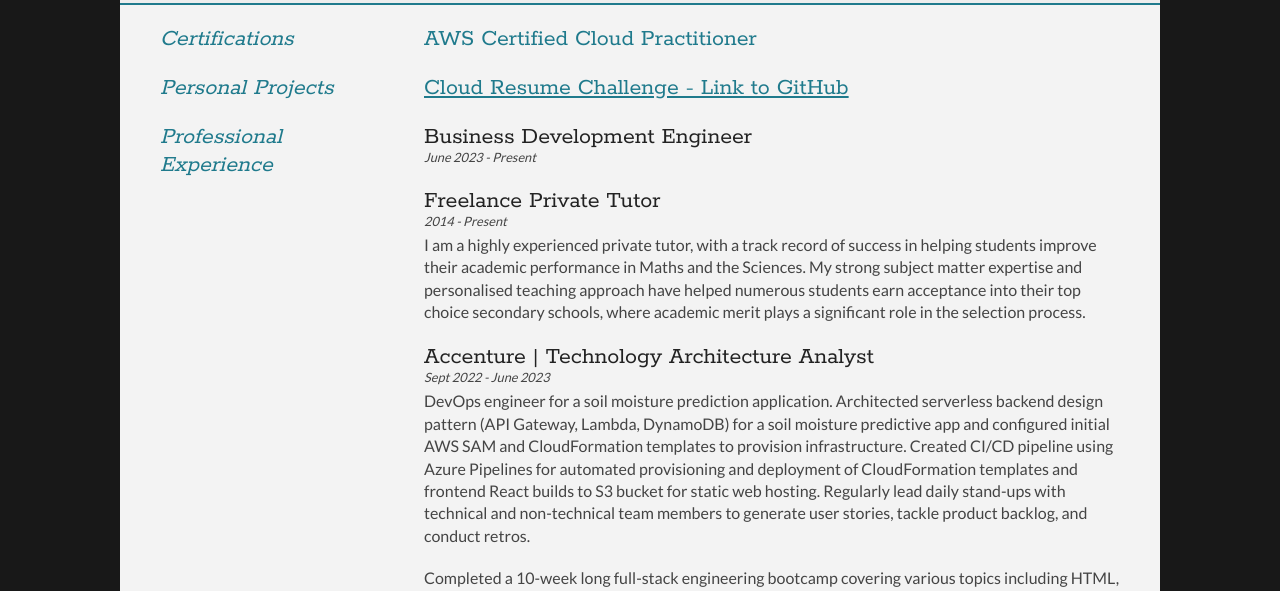
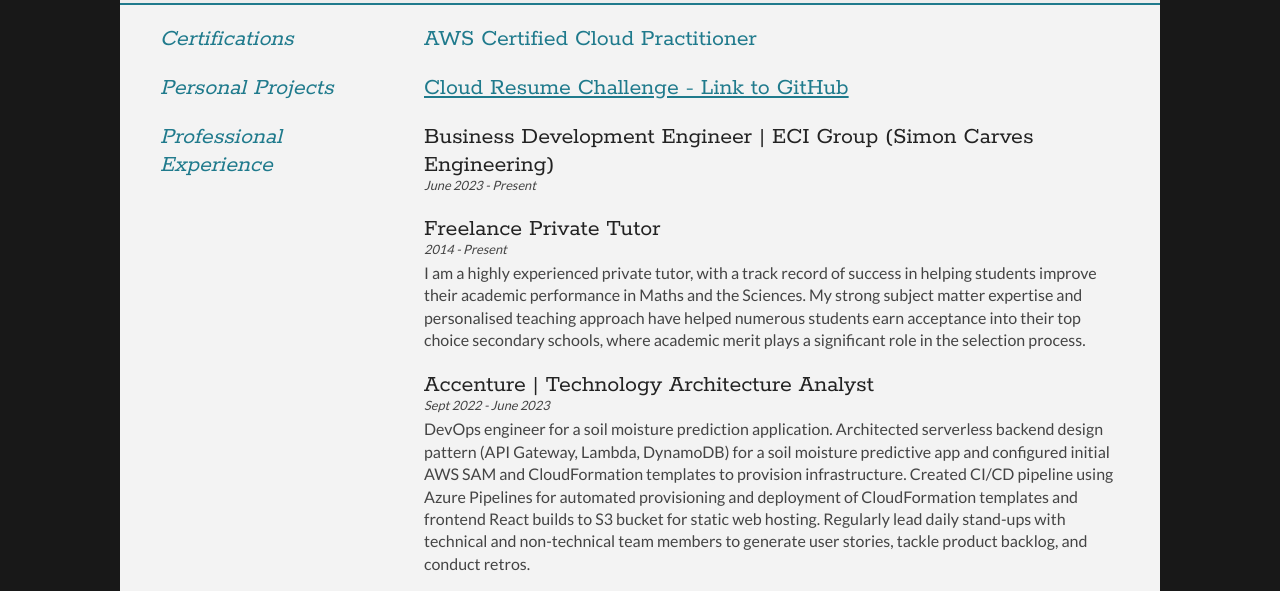
Before and after one commit to Matchahub/Cloud_Resume_Challenge, a website: page index.html in a window 1280 px wide. Shown: the part 209-800 px from the top of the page. Drawn offline with Linux system fonts and the light colour scheme; no server answers.

Commit message:
Updated index.html

```diff
--- a/index.html
+++ b/index.html
@@ -72,7 +72,7 @@
 
         <div class="sectionContent">
           <article>
-            <h4>Business Development Engineer</h4>
+            <h4>Business Development Engineer | ECI Group (Simon Carves Engineering)</h4>
             <p class="subDetails">June 2023 - Present</p>
             <p></p>
           </article>
```
